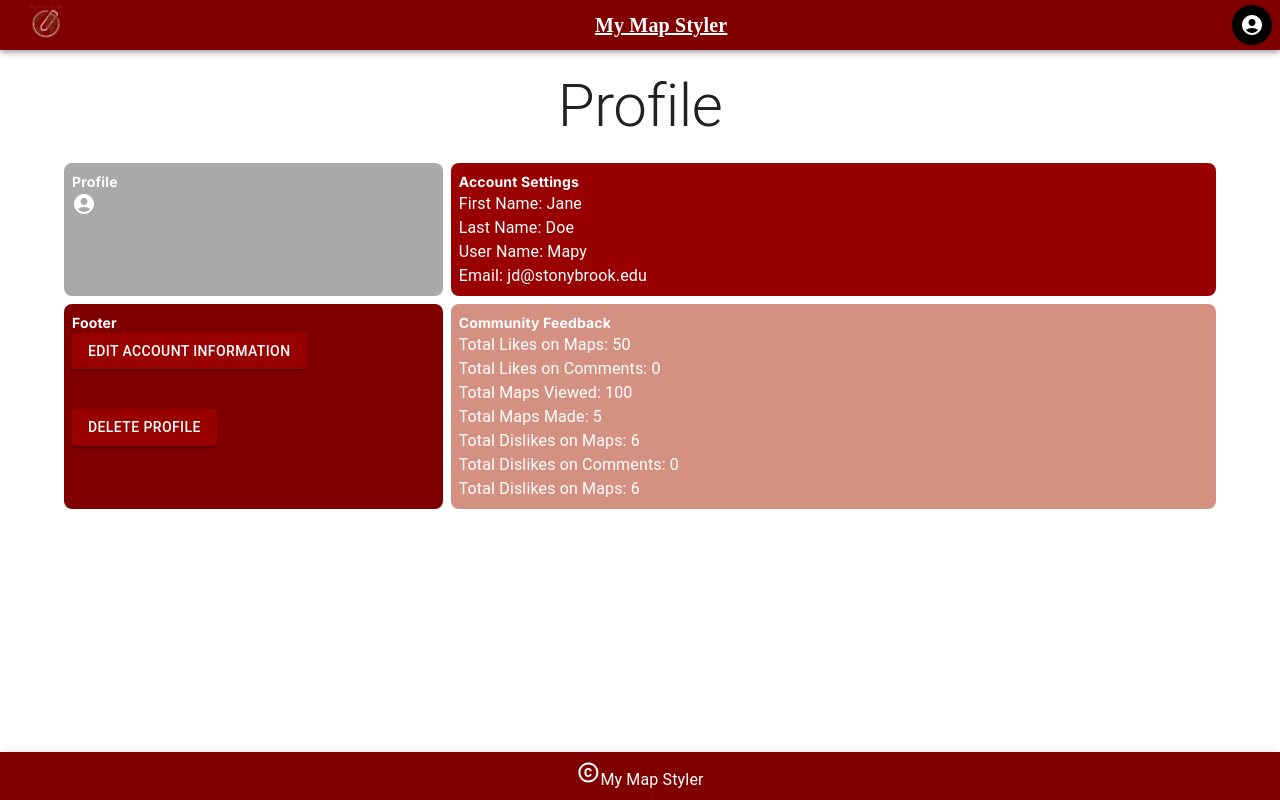
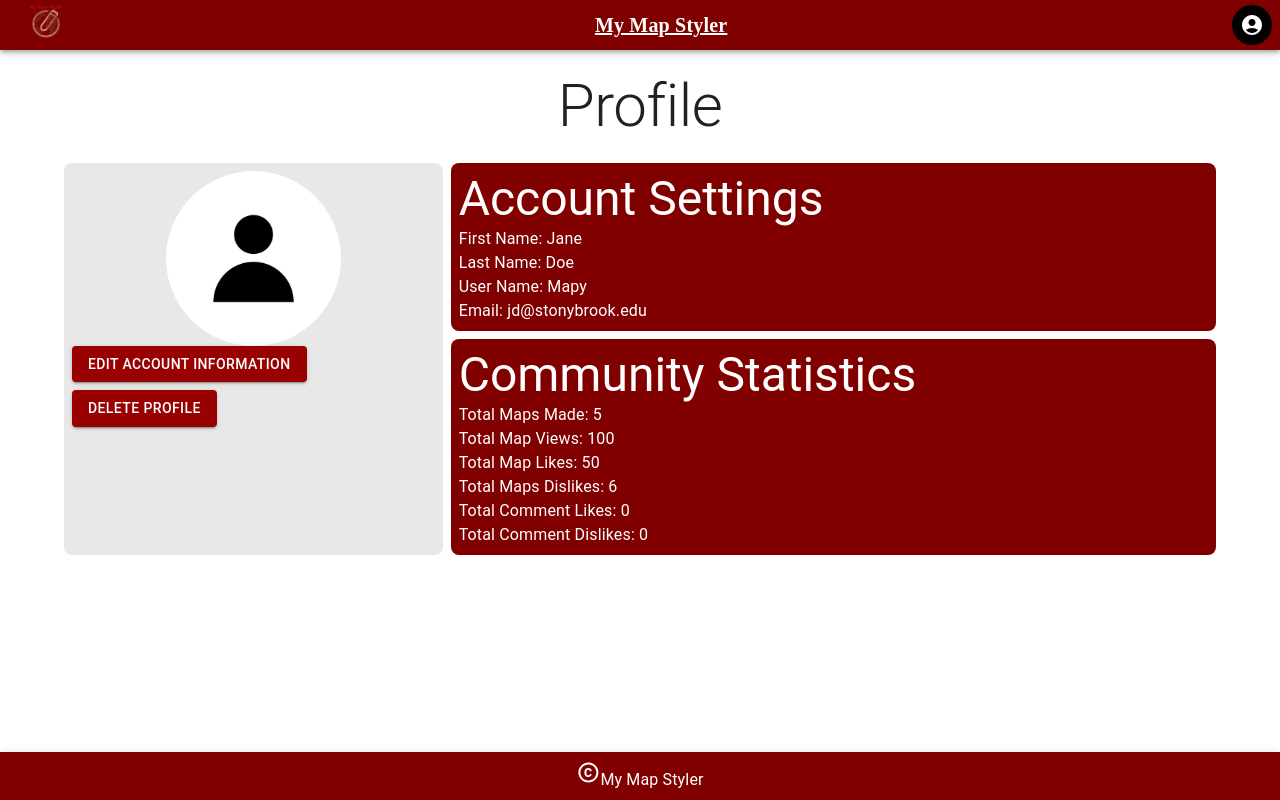
Before and after one commit to Zack202/MyMapStylerFrontend, a Next.js app: page /profile in a window 1280 px wide. Built offline with nearby package versions, Linux system fonts and the light colour scheme; a web font is replaced by a local one.

Commit message:
Started updating profile UI

```diff
--- a/src/app/profile/page.js
+++ b/src/app/profile/page.js
@@ -7,7 +7,6 @@ import Button from '@mui/material/Button';
 import ArrowBackIcon from '@mui/icons-material/ArrowBack';
 import HomeIcon from '@mui/icons-material/Home';
 import ManageSearchIcon from '@mui/icons-material/ManageSearch';
-import AccountCircleIcon from '@mui/icons-material/AccountCircle';
 import CssBaseline from '@mui/material/CssBaseline';
 import Grid from '@mui/material/Grid';
 import Box from '@mui/material/Box';
@@ -17,7 +16,7 @@ import Container from '@mui/material/Container';
 import IconButton from '@mui/material/IconButton';
 import { createTheme, ThemeProvider } from '@mui/material/styles';
 import BottomAppBanner from '../Utils/BottomAppBanner';
-/////specifically from modal
+//specifically from modal
 import Avatar from '@mui/material/Avatar';
 import TextField from '@mui/material/TextField';
 import Link from '@mui/material/Link';
@@ -51,6 +50,15 @@ const defaultTheme = createTheme({
     },
   }
 },);
+
+let exampleUser= {
+  userName:"Mapy",
+  firstName: "Jane",
+  lastName: "Doe",
+  email: "jd@stonybrook.edu",
+  //comments?????
+  maps: ["21321321", "02103021", "921321321"] //NEED METHODS FOR GETTING THEIR DATA
+}
 
 export default function Profile() {
   //for modal
@@ -105,51 +113,51 @@ export default function Profile() {
                       gridTemplateRows: 'auto',
                       gap: 1,
                       gridTemplateAreas: `"profile account account"
-        "footer community community"
-        "footer community community"`,
+        "profile community community"
+        "profile community community"`,
                     }}
                   >
-                    <Box sx={{ gridArea: 'profile', bgcolor: '#a9a9a9' }}>Profile
-                      <Box><AccountCircleIcon>
-                      </AccountCircleIcon></Box>
+                    <Box sx={{ gridArea: 'profile', bgcolor: '#e8e8e8' }} align={"center"}>
+
+                      <Avatar sx={{ width: 175, height: 175 }} src={'/profile image.png'} alt="Profile Picture" />
+
+                      <Grid container spacing={1} align="center">
+                        <Grid item='true'>
+                          <Button onClick={handleOpen} variant="contained" color="primary">
+                            Edit Account Information
+                          </Button>
+                        </Grid>
+                        <Grid item='true'>
+                          <Button variant="contained" color="primary">
+                            Delete Profile
+                          </Button>
+                        </Grid>
+
+
+                      </Grid>
 
                     </Box>
-                    <Box sx={{ gridArea: 'account', bgcolor: '#990000' }}>Account Settings
-                      <Typography>First Name: Jane</Typography>
-                      <Typography>Last Name: Doe</Typography>
-                      <Typography>User Name: Mapy</Typography>
-                      <Typography>Email: jd@stonybrook.edu</Typography>
+                    <Box sx={{ gridArea: 'account', bgcolor: '#800000' }}>
+                      <Typography variant="h3"> Account Settings </Typography>
+                      <Typography>First Name: {exampleUser.firstName}</Typography>
+                      <Typography>Last Name: {exampleUser.lastName}</Typography>
+                      <Typography>User Name: {exampleUser.userName}</Typography>
+                      <Typography>Email: {exampleUser.email}</Typography>
 
 
 
 
                     </Box>
-                    <Box sx={{ gridArea: 'community', bgcolor: '#d49182' }}>Community Feedback
-                      <Typography>Total Likes on Maps: 50</Typography>
-                      <Typography>Total Likes on Comments: 0</Typography>
-                      <Typography>Total Maps Viewed: 100</Typography>
+                    <Box sx={{ gridArea: 'community', bgcolor: '#800000' }}>
+                      <Typography variant="h3"> Community Statistics </Typography>
                       <Typography>Total Maps Made: 5</Typography>
-                      <Typography>Total Dislikes on Maps: 6</Typography>
-                      <Typography>Total Dislikes on Comments: 0</Typography>
-                      <Typography>Total Dislikes on Maps: 6</Typography>
+                      <Typography>Total Map Views: 100</Typography>
+                      <Typography>Total Map Likes: 50</Typography>
+                      <Typography>Total Maps Dislikes: 6</Typography>
+                      <Typography>Total Comment Likes: 0</Typography>
+                      <Typography>Total Comment Dislikes: 0</Typography>
                     </Box>
-                    <Box sx={{ gridArea: 'footer', bgcolor: '#800000' }}>Footer
-                      <div>
-                        <Grid container spacing={5} align="center">
-                          <Grid item='true'>
-                            <Button onClick={handleOpen} variant="contained" color="primary">
-                              Edit Account Information
-                            </Button>
-                          </Grid>
-                          <Grid item='true'>
-                            <Button variant="contained" color="primary">
-                              Delete Profile
-                            </Button>
-                          </Grid>
 
-
-                        </Grid></div>
-                    </Box>
                   </Box>
                 </Box>
               </Container>
```
Also changed, not shown: public/profile image.png (added).
